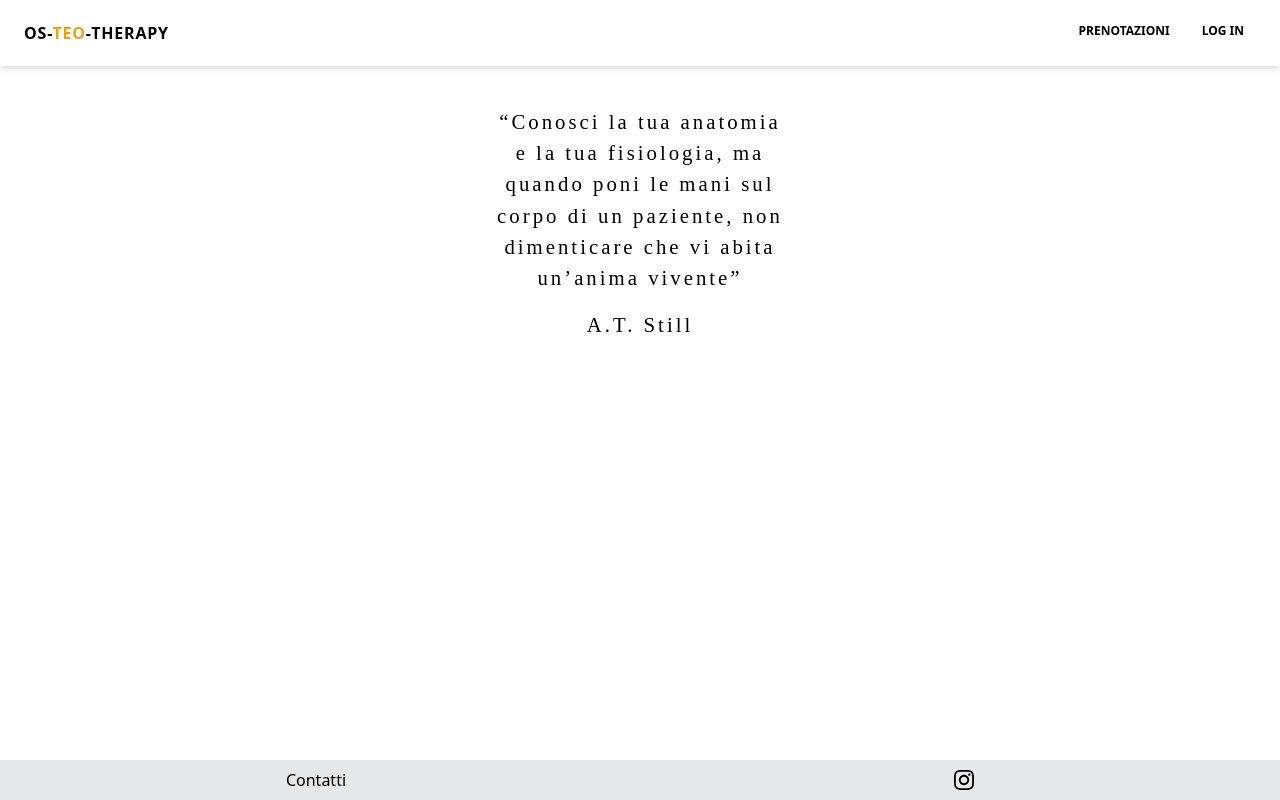
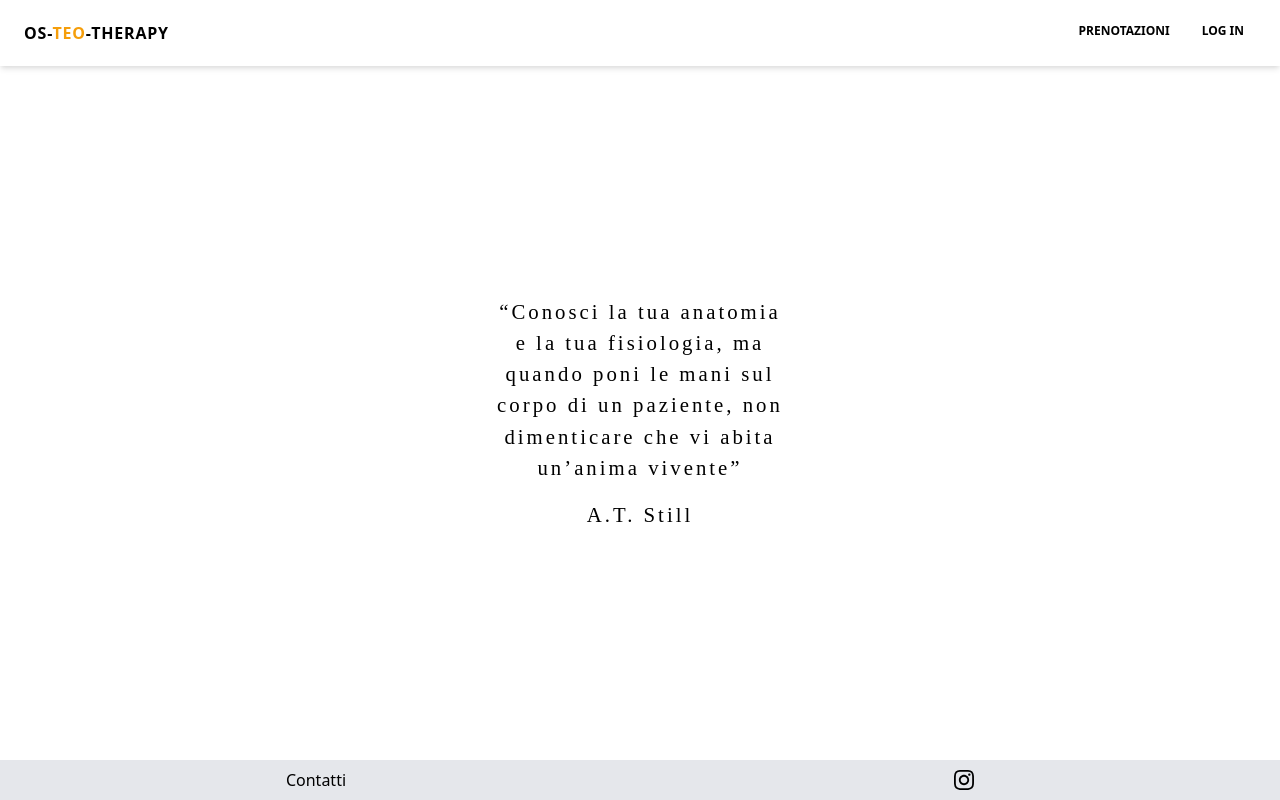
Before and after one commit to filippogallizia/teo-time, a React (Create React App) app in the folder client/teo-client/: page /homepage in a window 1280 px wide. Built offline with nearby package versions, Linux system fonts and the light colour scheme; a web font is replaced by a local one.

Commit message:
added flex wrapper whit child scrinking

```diff
--- a/client/teo-client/src/App.tsx
+++ b/client/teo-client/src/App.tsx
@@ -1,11 +1,22 @@
 import React from 'react';
 import RouterComponent from './component/Router';
 import ErrorBoundary from './component/ErrorBoundary';
+import { GENERAL_FONT } from './shared/locales/constant';
+
+const AppWrapper = (props: any) => {
+  return (
+    <div className={`relative min-h-screen ${GENERAL_FONT} flex flex-col`}>
+      {props.children}
+    </div>
+  );
+};
 
 function App() {
   return (
     <ErrorBoundary>
-      <RouterComponent />
+      <AppWrapper>
+        <RouterComponent />
+      </AppWrapper>
     </ErrorBoundary>
   );
 }
--- a/client/teo-client/src/component/EventInformations.tsx
+++ b/client/teo-client/src/component/EventInformations.tsx
@@ -33,12 +33,12 @@ const EventInformations = ({ state, dispatch }: BookingComponentType) => {
       )}
 
       <div className="grid col-1 gap-4 justify-items-center">
-        {/* <p className={`${BOLD}  ${PARAGRAPH_MEDIUM} md:${PARAGRAPH_BIG}`}> */}
-        <p className={`${TITLE}`}>
+        <p className={`${TITLE} text-center`}>
           {i18n.t('eventInformationComponent.eventType', {
             catergory: 'Trattamento osteopatico',
           })}
         </p>
+
         <div className={`flex align-middle`}>
           <BiTime size="1.2em" color="black" />
           <p className={EVENT_INFO_TEXT}>
--- a/client/teo-client/src/component/Footer.tsx
+++ b/client/teo-client/src/component/Footer.tsx
@@ -7,7 +7,7 @@ import { SECONDARY_LINK } from '../shared/locales/constant';
 
 const Footer = () => {
   return (
-    <div className="absolute bottom-0 grid grid-cols-2 justify-items-center items-center w-screen h-10 gap-4 bg-gray-200 text-white">
+    <div className="grid grid-cols-2 justify-items-center items-center w-screen h-10 gap-4 bg-gray-200 text-white">
       <Link
         to={routes.CONTACT}
         // className="px-3 py-2 flex items-center text-xs uppercase font-bold leading-snug text-white "
--- a/client/teo-client/src/component/NavBar.tsx
+++ b/client/teo-client/src/component/NavBar.tsx
@@ -50,8 +50,7 @@ export default function Navbar({
 
   return (
     <OutsideAlerter setNavbarOpen={setNavbarOpen}>
-      <div className="mb-10">
-        <nav className="relative flex flex-wrap items-center justify-between px-2 py-3 shadow-md mb-3">
+      <nav className="relative flex flex-wrap items-center justify-between px-2 py-3 shadow-md">
         <div className="container px-4 mx-auto flex flex-wrap items-center justify-between">
           <div className="w-full relative flex justify-between lg:w-auto lg:static lg:block lg:justify-start">
             <Link
@@ -154,7 +153,6 @@ export default function Navbar({
           </div>
         </div>
       </nav>
-      </div>
     </OutsideAlerter>
   );
 }
--- a/client/teo-client/src/component/Router.tsx
+++ b/client/teo-client/src/component/Router.tsx
@@ -16,11 +16,7 @@ import Login, { ForgotPassword } from '../pages/login-signup-resetPass/Login';
 import Signup from '../pages/login-signup-resetPass/Signup';
 import Footer from './Footer';
 import stateReducer from '../pages/booking/stateReducer';
-import {
-  ACCESS_TOKEN,
-  GENERAL_FONT,
-  USER_INFO,
-} from '../shared/locales/constant';
+import { ACCESS_TOKEN, USER_INFO } from '../shared/locales/constant';
 import ResetPassword from '../pages/login-signup-resetPass/ResetPassword';
 import { UserContext } from './UserContext';
 import ContactPage from '../pages/contact/ContactPage';
@@ -159,6 +155,14 @@ const initialState = {
   },
 };
 
+const MainContentWrapper = (props: any) => {
+  return (
+    <div className="flex-1 flex flex-col justify-center p-10">
+      {props.children}
+    </div>
+  );
+};
+
 const RouterComponent = (): JSX.Element => {
   const [state, dispatch] = useReducer(stateReducer, initialState);
   const [user, setUser] = useState(null);
@@ -183,10 +187,8 @@ const RouterComponent = (): JSX.Element => {
   return (
     <Router>
       <UserContext.Provider value={value}>
-        <div className={`relative min-h-screen ${GENERAL_FONT}`}>
-          <div className="pb-20">
         <Navbar dispatch={dispatch} state={state} />
-
+        <MainContentWrapper>
           <Switch>
             <ProtectedRoute
               path={Routes.LOGIN}
@@ -249,9 +251,8 @@ const RouterComponent = (): JSX.Element => {
               />
             </ProtectedRoute>
           </Switch>
+        </MainContentWrapper>
         <Footer />
-          </div>
-        </div>
       </UserContext.Provider>
     </Router>
   );
--- a/client/teo-client/src/pages/admin/AdminPage.tsx
+++ b/client/teo-client/src/pages/admin/AdminPage.tsx
@@ -19,7 +19,7 @@ import i18n from '../../i18n';
 const AdminNav = () => {
   return (
     <div
-      className={`grid grid-flow-col row-span-3 place-items-center ${MEDIUM_MARGIN_BOTTOM}`}
+      className={`flex-0 grid grid-flow-col row-span-3 place-items-center ${MEDIUM_MARGIN_BOTTOM}`}
     >
       <Link
         to={Routes.ADMIN_BOOKING_MANAGER}
--- a/client/teo-client/src/pages/confirm/ConfirmPage.tsx
+++ b/client/teo-client/src/pages/confirm/ConfirmPage.tsx
@@ -59,7 +59,7 @@ const ConfirmPage = ({ dispatch, state }: BookingComponentType) => {
   return (
     <div className="flex flex-col items-center gap-8 justify-center relative">
       <div
-        className={`absolute top-1 left-3 md:static`}
+        className={`justify-self-start`}
         onClick={() => history.push(routes.HOMEPAGE_BOOKING)}
       >
         <BsFillArrowLeftSquareFill
```
Lines whose indentation alone changed are shown as unchanged.
